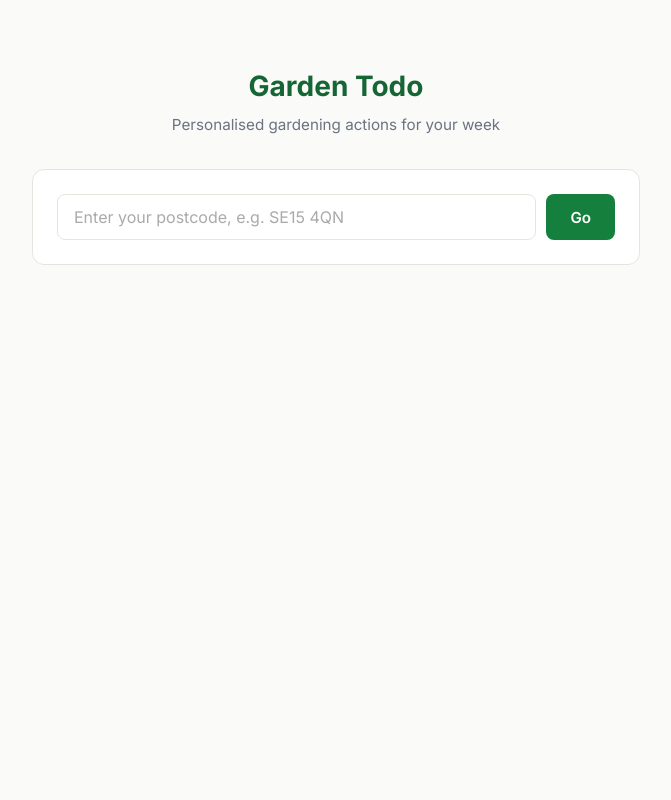
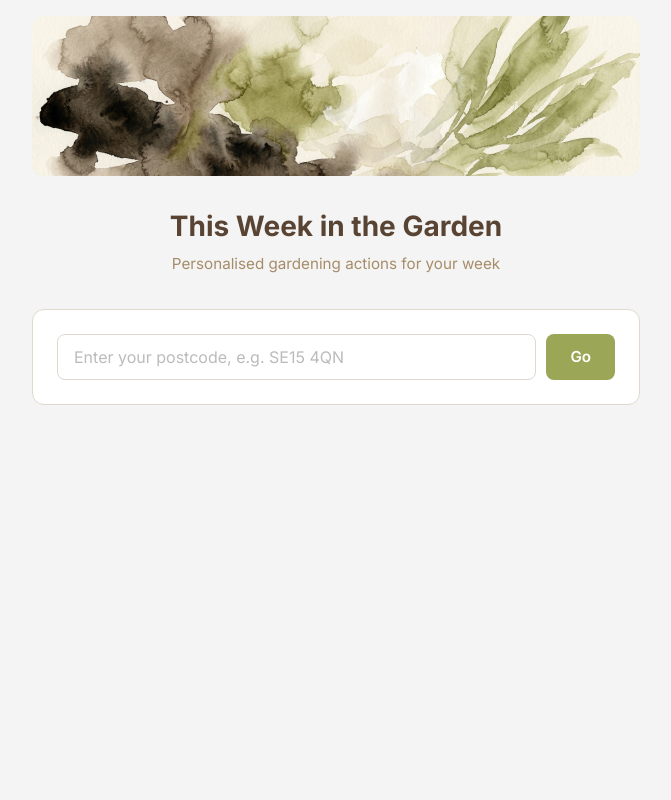
Before and after one commit to MarcusGrazette/gardens, a FastAPI app: page / in a window 1280 px wide. Shown: the whole page, without its empty margins (304-975 px from the left). Run offline with FastAPI, Linux system fonts and the light colour scheme.

Commit message:
Enrich plants with Trefle API data, add thumbnails to action cards, retheme UI
- Add Trefle plant search (app/perenual.py) with best-match logic and
  latin name / genus fallback chain for image coverage
- Enrich regional plant cache with images, scientific names, and IDs
- Update LLM prompt to return latin names for better API matching
- Show plant thumbnails on action cards (first mentioned plant with image)
- Extract extra plant names from action text for image matching
- Add latin name tooltips on hover over plant names
- Cache full recommendation results by postcode + week
- Add robust JSON repair via json-repair for flaky LLM output
- Retheme UI with 'secret forest' colour palette
- Add watercolour header image, rename to 'This Week in the Garden'

Co-Authored-By: Claude Opus 4.6 <noreply@anthropic.com>

```diff
--- a/app/config.py
+++ b/app/config.py
@@ -6,6 +6,8 @@ class Settings(BaseSettings):
     llm_model: str = "llama3"
     llm_api_key: str = "ollama"
     met_office_api_key: str = ""
+    perenual_api_key: str = ""
+    trefle_api_key: str = ""
 
     model_config = {"env_file": ".env", "extra": "ignore"}
 
--- a/app/main.py
+++ b/app/main.py
@@ -4,9 +4,10 @@ from pathlib import Path
 
 from fastapi import FastAPI, HTTPException, Request
 from fastapi.responses import HTMLResponse, StreamingResponse
+from fastapi.staticfiles import StaticFiles
 from fastapi.templating import Jinja2Templates
 
-from app.cache import get_regional_plants
+from app.cache import get_regional_plants, _enrich_plant
 from app.geocode import geocode_postcode
 from app.models import RecommendationRequest, RecommendationResponse
 from app.prompts import (
@@ -18,7 +19,49 @@ from app.prompts import (
 from app.llm import generate_json
 from app.weather import fetch_forecast, summarise_forecast
 
-app = FastAPI(title="Garden Todo")
+import re
+
+CACHE_DIR = Path(__file__).parent.parent / ".cache"
+
+COMMON_PLANTS = {
+    "tulip", "daffodil", "crocus", "allium", "snowdrop", "hyacinth",
+    "bluebell", "iris", "lily", "peony", "dahlia", "geranium", "fuchsia",
+    "cyclamen", "lavender", "heather", "clematis", "wisteria", "jasmine",
+    "hydrangea", "camellia", "magnolia", "azalea", "rhododendron", "rose",
+    "foxglove", "lupin", "delphinium", "hollyhock", "sunflower", "pansy",
+    "primrose", "viola", "aster", "verbena", "salvia", "cosmos",
+}
+
+
+def _extract_extra_plants(actions: list[dict], known: set[str]) -> list[str]:
+    """Find plant names in action text not already in the known set."""
+    text = " ".join(a.get("title", "") + " " + a.get("detail", "") for a in actions)
+    candidates = set()
+    for word in re.findall(r"\b[A-Za-z][a-z]{2,}\b", text):
+        if word.lower() in COMMON_PLANTS and word.lower() not in known:
+            candidates.add(word.lower())
+    return list(candidates)
+
+
+def _recs_cache_path(postcode: str, week: str) -> Path:
+    CACHE_DIR.mkdir(exist_ok=True)
+    safe_key = f"{postcode}_{week}".lower().replace(" ", "_")
+    return CACHE_DIR / f"recs_{safe_key}.json"
+
+
+def get_cached_recs(postcode: str, week: str) -> dict | None:
+    path = _recs_cache_path(postcode, week)
+    if path.exists():
+        return json.loads(path.read_text())
+    return None
+
+
+def save_cached_recs(postcode: str, week: str, data: dict) -> None:
+    path = _recs_cache_path(postcode, week)
+    path.write_text(json.dumps(data, indent=2))
+
+app = FastAPI(title="This Week in the Garden")
+app.mount("/static", StaticFiles(directory=Path(__file__).parent / "static"), name="static")
 templates = Jinja2Templates(directory=Path(__file__).parent.parent / "templates")
 
 
@@ -39,6 +82,16 @@ def _sse(event: str, data: dict) -> str:
 @app.get("/recommendations/stream")
 async def recommendations_stream(postcode: str):
     async def generate():
+        today = date.today()
+        week = today.strftime("%G-W%V")
+
+        # Check recommendation cache
+        cached_recs = get_cached_recs(postcode, week)
+        if cached_recs is not None:
+            yield _sse("step", {"step": 6, "label": "Loaded from cache"})
+            yield _sse("done", cached_recs)
+            return
+
         # 1. Validate + geocode
         yield _sse("step", {"step": 0, "label": "Validating postcode..."})
         try:
@@ -93,12 +146,11 @@ async def recommendations_stream(postcode: str):
 
         # 4. Generate recommendations
         yield _sse("step", {"step": 6, "label": "Generating your garden plan..."})
-        today = date.today()
         user_prompt = RECOMMENDATIONS_USER.format(
             postcode=geo.postcode,
             region=geo.region,
             date=today.isoformat(),
-            week=today.strftime("%G-W%V"),
+            week=week,
             season=current_season(),
             forecast=forecast,
             plants=plants_str,
@@ -117,6 +169,22 @@ async def recommendations_stream(postcode: str):
                 "raw_response": raw_response,
             },
         })
+        # 5. Enrich any extra plants mentioned in actions but not in regional list
+        all_plants = list(plant_result.plants)
+        known_names = {p["name"].lower() for p in all_plants}
+        extra_names = _extract_extra_plants(result.get("actions", []), known_names)
+        for s in result.get("plant_suggestions", []):
+            if s.lower() not in known_names and s.lower() not in extra_names:
+                extra_names.append(s.lower())
+        if extra_names:
+            import asyncio
+            extras = await asyncio.gather(*[
+                _enrich_plant({"name": n}) for n in extra_names
+            ])
+            all_plants.extend([e for e in extras if e.get("image_url")])
+
+        result["regional_plants"] = all_plants
+        save_cached_recs(postcode, week, result)
         yield _sse("done", result)
 
     return StreamingResponse(generate(), media_type="text/event-stream")
--- a/app/prompts.py
+++ b/app/prompts.py
@@ -21,7 +21,8 @@ REGIONAL_PLANTS_SYSTEM = "You are an expert UK horticulturist specialising in or
 REGIONAL_PLANTS_USER = """List the 10 most popular ornamental plants grown in home gardens in {region} during {season}.
 Focus on flowers, shrubs, climbers and perennials typical of beds, borders, pots and containers.
 Do NOT include vegetables, crops or agricultural plants.
-Return ONLY a JSON array of objects: [{{"name": "...", "type": "flower|shrub|climber|perennial|bulb|tree"}}]
+Use specific common names (e.g. "English lavender" not "lavender", "Floribunda rose" not "rose").
+Return ONLY a JSON array of objects: [{{"name": "...", "latin": "...", "type": "flower|shrub|climber|perennial|bulb|tree"}}]
 No other text, just the JSON array."""
 
 
--- a/pyproject.toml
+++ b/pyproject.toml
@@ -11,4 +11,5 @@ dependencies = [
     "pydantic-settings",
     "python-dotenv",
     "jinja2",
+    "json-repair>=0.63.4",
 ]
--- a/templates/index.html
+++ b/templates/index.html
@@ -3,34 +3,32 @@
 <head>
   <meta charset="UTF-8">
   <meta name="viewport" content="width=device-width, initial-scale=1.0">
-  <title>Garden Todo</title>
+  <title>This Week in the Garden</title>
   <link href="https://fonts.googleapis.com/css2?family=Inter:wght@400;500;600;700&display=swap" rel="stylesheet">
   <style>
     :root {
-      --bg: #fafaf8;
+      --bg: #F4F4F4;
       --bg-card: #ffffff;
-      --text: #1a1a1a;
-      --text-muted: #6b7280;
-      --border: #e5e5e0;
-      --green-50: #f0fdf4;
-      --green-100: #dcfce7;
-      --green-600: #16a34a;
-      --green-700: #15803d;
-      --green-800: #166534;
-      --amber-50: #fffbeb;
-      --amber-600: #d97706;
+      --text: #594433;
+      --text-muted: #A68C69;
+      --border: #e0d8cd;
+      --accent: #9BA657;
+      --accent-dark: #7d8545;
+      --accent-bg: #f3f4e8;
+      --warm: #F0E5C9;
+      --warm-dark: #A68C69;
+      --brown: #594433;
+      --brown-light: #7a6350;
+      --amber-50: #fdf6e3;
       --amber-700: #b45309;
-      --blue-50: #eff6ff;
-      --blue-600: #2563eb;
-      --blue-700: #1d4ed8;
       --red-50: #fef2f2;
       --red-600: #dc2626;
-      --slate-50: #f8fafc;
-      --slate-100: #f1f5f9;
-      --slate-200: #e2e8f0;
-      --slate-600: #475569;
-      --slate-700: #334155;
-      --slate-800: #1e293b;
+      --slate-50: #f8f7f5;
+      --slate-100: #f0ece6;
+      --slate-200: #e0d8cd;
+      --slate-600: #7a6350;
+      --slate-700: #594433;
+      --slate-800: #3d2e22;
     }
 
     * { margin: 0; padding: 0; box-sizing: border-box; }
@@ -51,13 +49,21 @@
 
     header {
       text-align: center;
-      padding: 48px 0 32px;
+      padding: 0 0 32px;
+    }
+
+    .header-img {
+      width: 100%;
+      height: 160px;
+      object-fit: cover;
+      border-radius: 12px;
+      margin-bottom: 20px;
     }
 
     header h1 {
       font-size: 1.75rem;
       font-weight: 700;
-      color: var(--green-800);
+      color: var(--brown);
       margin-bottom: 4px;
     }
 
@@ -88,14 +94,15 @@
       font-family: inherit;
       outline: none;
       transition: border-color 0.15s;
+      color: var(--text);
     }
 
-    input[type="text"]:focus { border-color: var(--green-600); }
-    input[type="text"]::placeholder { color: #aaa; }
+    input[type="text"]:focus { border-color: var(--accent); }
+    input[type="text"]::placeholder { color: #bbb; }
 
     button {
       padding: 12px 24px;
-      background: var(--green-700);
+      background: var(--accent);
       color: white;
       border: none;
       border-radius: 8px;
@@ -398,7 +434,8 @@
 <body>
   <div class="container">
     <header>
-      <h1>Garden Todo</h1>
+      <img class="header-img" src="/static/Gemini_Generated_Image_4qteie4qteie4qte.jpg" alt="">
+      <h1>This Week in the Garden</h1>
       <p>Personalised gardening actions for your week</p>
     </header>
 
@@ -539,8 +576,49 @@
       });
     });
 
+    function buildPlantLookup(plants) {
+      const lookup = {};
+      if (!plants) return lookup;
+      for (const p of plants) {
+        const key = p.name.toLowerCase();
+        lookup[key] = {
+          thumbnail: p.image_url || p.medium_url || p.regular_url || p.thumbnail || null,
+          latin: p.scientific_name || p.latin || null,
+          common_name: p.common_name || p.name,
+        };
+      }
+      return lookup;
+    }
+
+    function findPlantImage(text, plantLookup) {
+      const lower = text.toLowerCase();
+      const matches = [];
+      for (const [key, plant] of Object.entries(plantLookup)) {
+        const pos = lower.indexOf(key);
+        if (pos !== -1) matches.push({ pos, plant });
+      }
+      matches.sort((a, b) => a.pos - b.pos);
+      for (const m of matches) {
+        if (m.plant.thumbnail) return m.plant;
+      }
+      return null;
+    }
+
+    function annotatePlantNames(text, plantLookup) {
+      let annotated = esc(text);
+      const entries = Object.entries(plantLookup)
+        .filter(([, p]) => p.latin)
+        .sort((a, b) => b[0].length - a[0].length);
+      for (const [key, plant] of entries) {
+        const re = new RegExp(`(?<![\\w-])(${key.replace(/[.*+?^${}()|[\]\\]/g, '\\$&')})(?![\\w-])`, 'gi');
+        annotated = annotated.replace(re, `<span class="plant-name" title="${esc(plant.latin)}">$1</span>`);
+      }
+      return annotated;
+    }
+
     function renderResults(data) {
       resultsEl.classList.add('active');
+      const plantLookup = buildPlantLookup(data.regional_plants);
       let html = '';
 
       html += `<div class="results-header">
@@ -554,13 +632,26 @@
           const urgentBadge = action.urgent ? '<span class="badge badge-urgent">Urgent</span>' : '';
           const categoryBadge = action.category ? `<span class="badge badge-category">${action.category.replace(/-/g, ' ')}</span>` : '';
 
+          const matched = findPlantImage(action.title + ' ' + action.detail, plantLookup);
+          const thumbHtml = matched && matched.thumbnail
+            ? `<img class="action-thumb" src="${matched.thumbnail}" alt="">`
+            : '';
+
+          const titleHtml = annotatePlantNames(action.title, plantLookup);
+          const detailHtml = annotatePlantNames(action.detail, plantLookup);
+
           html += `<div class="action-card${urgentClass}">
-            <div class="action-top">
-              <div class="action-title"><span class="priority-num">${action.priority}</span>${action.title}</div>
-              <div>${urgentBadge}</div>
+            <div class="action-body">
+              ${thumbHtml}
+              <div class="action-content">
+                <div class="action-top">
+                  <div class="action-title"><span class="priority-num">${action.priority}</span>${titleHtml}</div>
+                  <div>${urgentBadge}</div>
+                </div>
+                <div class="action-detail">${detailHtml}</div>
+                <div style="margin-top: 6px">${categoryBadge}</div>
+              </div>
             </div>
-            <div class="action-detail">${action.detail}</div>
-            <div style="margin-top: 8px">${categoryBadge}</div>
           </div>`;
         }
       }
@@ -580,7 +671,9 @@
       if (data.plant_suggestions && data.plant_suggestions.length > 0) {
         html += `<div class="section-card"><h3>Plant suggestions</h3><div class="plant-list">`;
         for (const p of data.plant_suggestions) {
-          html += `<span class="plant-tag">${p}</span>`;
+          const match = plantLookup[p.toLowerCase()];
+          const tooltip = match && match.latin ? ` title="${esc(match.latin)}"` : '';
+          html += `<span class="plant-tag"${tooltip}>${esc(p)}</span>`;
         }
         html += `</div></div>`;
       }
```
Also changed, not shown: other parts of templates/index.html (+43 -14 lines), app/cache.py (+48 -0 lines), app/llm.py (+10 -5 lines), app/perenual.py (added, +39 -0 lines), app/static/Gemini_Generated_Image_4qteie4qteie4qte.jpg (added), 2 other files.
